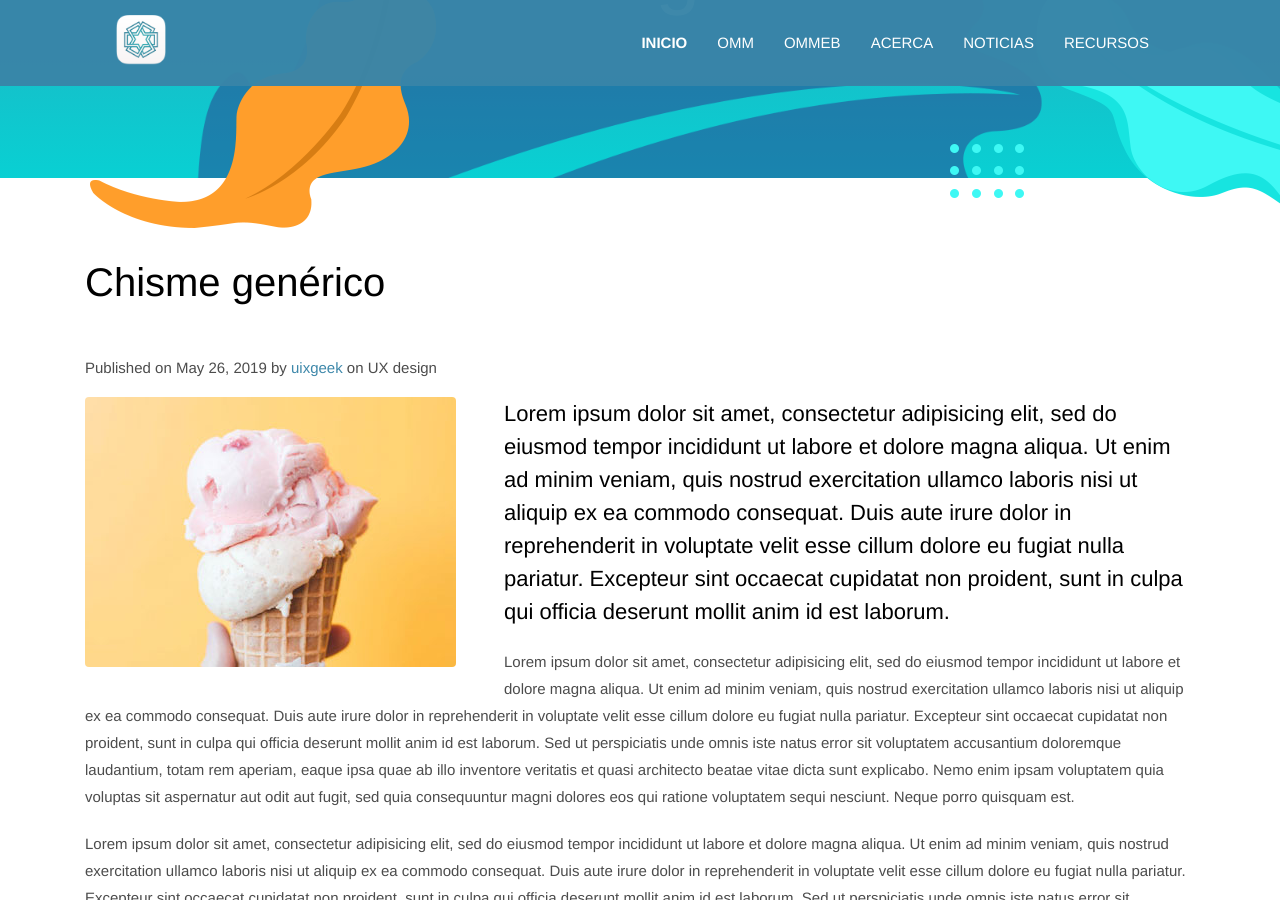
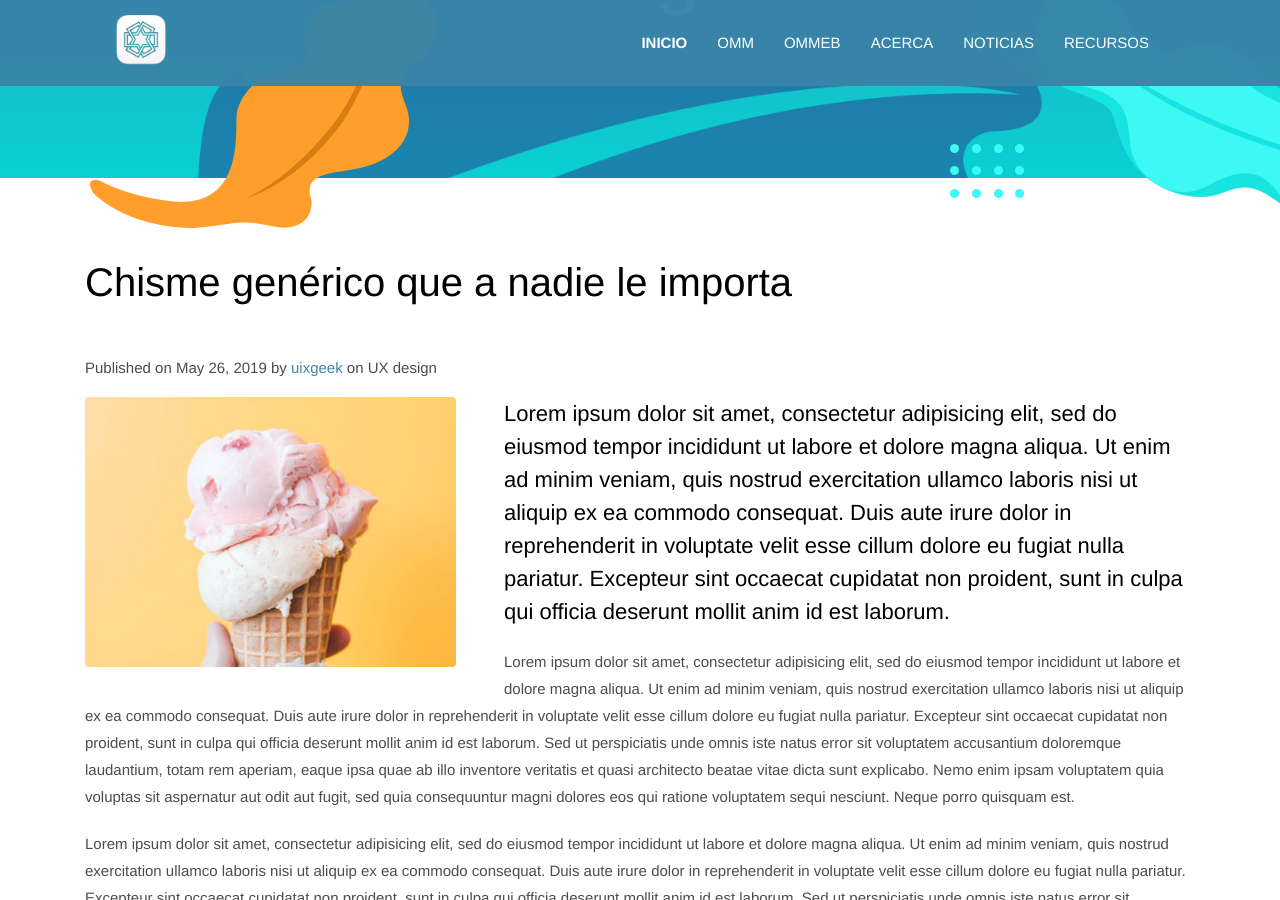
Before and after one commit to OlimpiadaMatematicasMichoacan/WOMM, a Jekyll site: the page built from _posts/2017-05-26-amazon-increase-income-1.5-million copy 3.markdown, in a window 1280 px wide and 900 px high, scrolled down 326 px. Built offline with Jekyll 4.4.1, drawn with Linux system fonts in a browser that asks for light colours; some of the changed text lies outside the part shown.

Commit message:
Update 2017-05-26-amazon-increase-income-1.5-million copy 3.markdown

```diff
--- a/_posts/2017-05-26-amazon-increase-income-1.5-million copy 3.markdown
+++ b/_posts/2017-05-26-amazon-increase-income-1.5-million copy 3.markdown
@@ -1,6 +1,6 @@
 ---
 layout: post
-title:  Chisme genérico
+title:  Chisme genérico que a nadie le importa
 date:   2019-05-26 14:05:55 +0300
 image:  /assets/images/blog/post-2.jpg
 author: uixgeek
```
